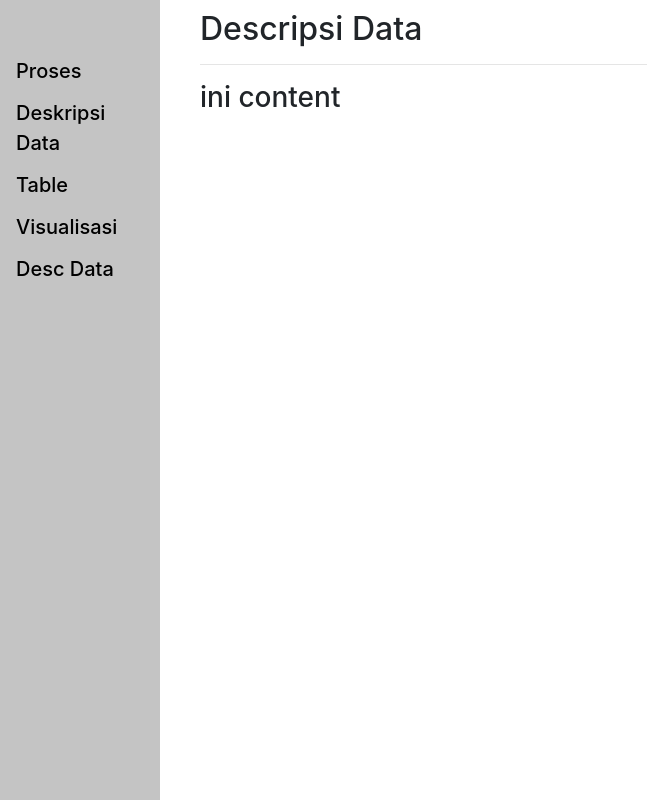
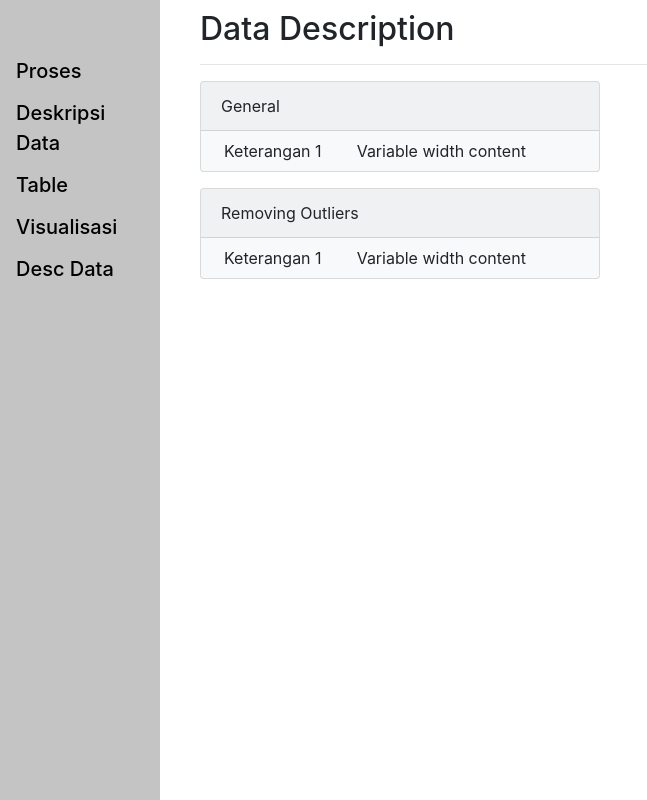
Before and after one commit to DaffaFauzan/KNN, a Django app: page /desc in a window 1280 px wide. Shown: the whole page, without its empty margins (0-647 px from the left). Run offline with Django 3.2, Linux system fonts and the light colour scheme; some libraries are stand-ins or nearby versions.

Commit message:
Data description layout

```diff
--- a/damin/project/templates/project/desc.html
+++ b/damin/project/templates/project/desc.html
@@ -32,6 +32,9 @@
 			padding: 10px 20px;
 		}
 
+		.item-header{
+
+		}
 
 	</style>
     <title>{% block title %}Project Damin{% endblock %}</title>
@@ -51,10 +54,39 @@
 
     {% block content %}
     <div class="main">
-        <h2>Descripsi Data</h2>
+        <h2>Data Description</h2>
         <hr>
-        <h3>ini content</h3>
-    </div>
+		<div class="card bg-light mb-3" style="max-width: 25rem;">
+			<div class="card-header">
+				General
+			</div>
+			<div class="container m-2">
+				<div class="row">
+					<div class="col-4">
+						Keterangan 1
+					</div>
+					<div class="col-8">
+						Variable width content
+					</div>
+				</div>
+			</div>
+		</div>
+		<div class="card bg-light mb-3" style="max-width: 25rem;">
+			<div class="card-header">
+				Removing Outliers
+			</div>
+			<div class="container m-2">
+				<div class="row">
+					<div class="col-4">
+						Keterangan 1
+					</div>
+					<div class="col-8">
+						Variable width content
+					</div>
+				</div>
+			</div>
+		</div>
+	</div>
 	{% endblock %}
 
 </body>
```
